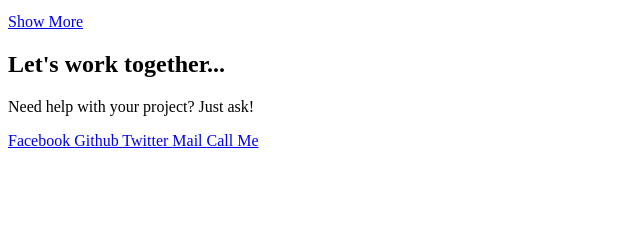
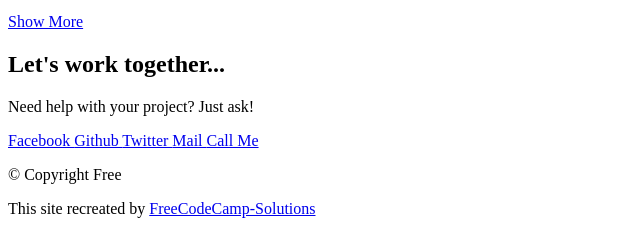
Before and after one commit to Omid-Mehvarz/omid-henok-html-css-trails, a plain HTML site: page index.html in a window 1280 px wide. Shown: the part 610-844 px from the top of the page, without its empty margins (0-640 px from the left). Before the commit the page ends 800 px from the top, so only its background shows below. Drawn offline with Linux system fonts and the light colour scheme.

Commit message:
Added Footer parts

```diff
--- a/index.html
+++ b/index.html
@@ -125,6 +125,11 @@
         </div>
       </section>
 
-
+      <footer id="main-footer">
+        <div class="container">
+          <p>&copy; Copyright Free</p>
+          <p id="creator">This site recreated by <a href="#">FreeCodeCamp-Solutions</a></p>
+        </div>
+      </footer>
 </body>
 </html>
```
